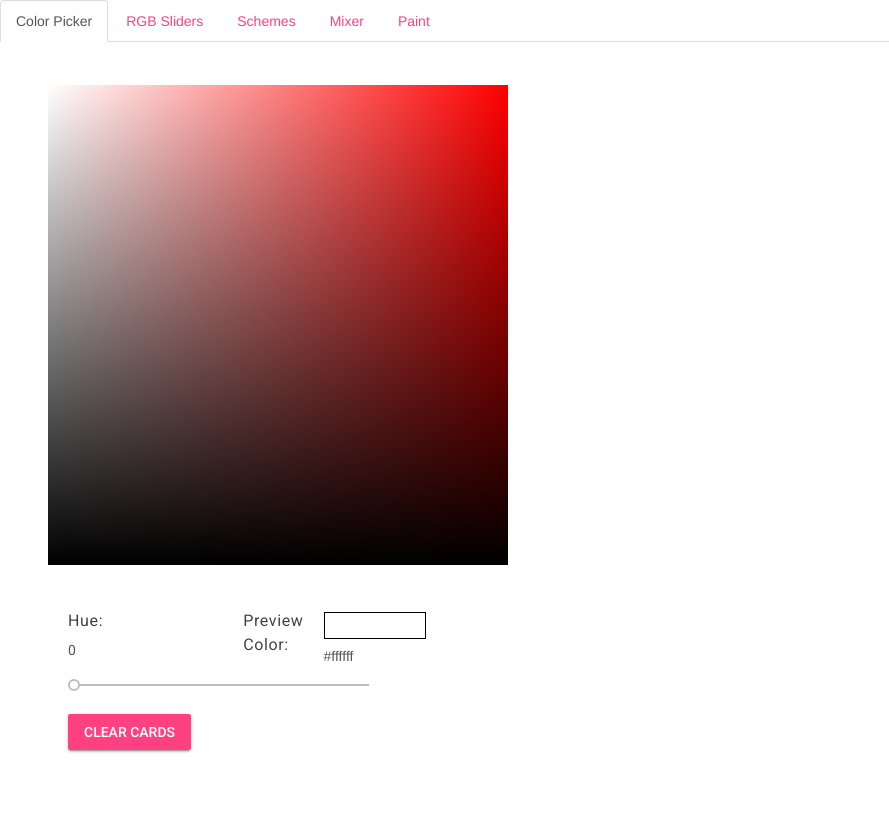
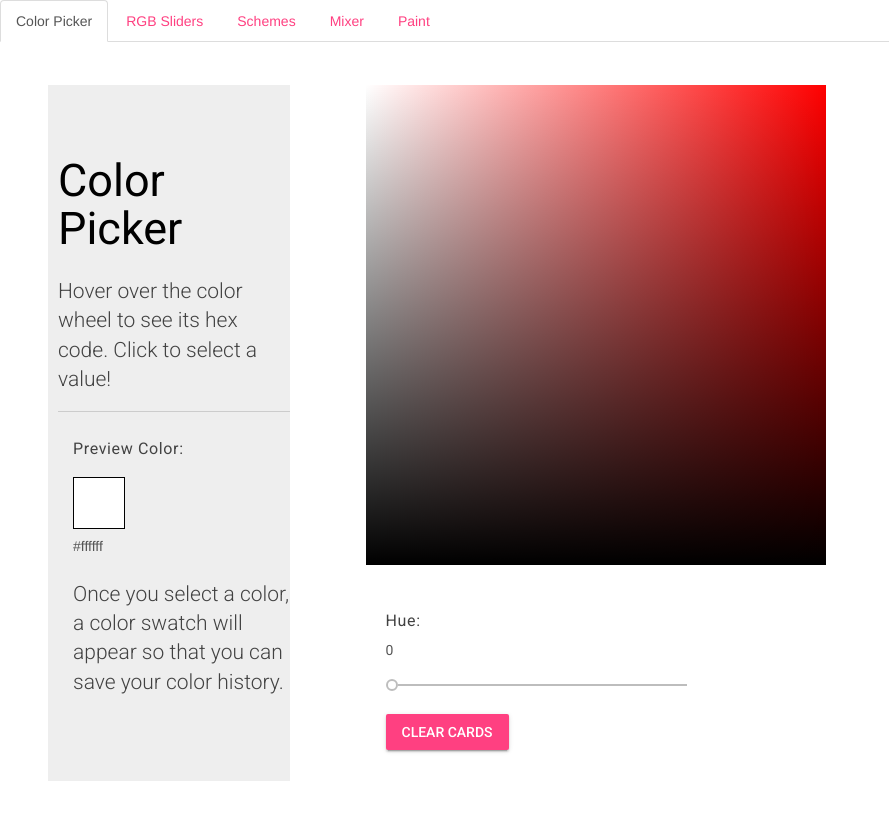
Before and after one commit to debugduck/color-picker, a Python web app: template templates/color_picker.html in a window 1280 px wide. Shown: the whole page, without its empty margins (0-889 px from the left). Before the commit the page ends 753 px from the top, so only its background shows below. Run offline with Jinja, Linux system fonts and the light colour scheme; the template is opened without the code that fills it, so the values that code supplies are empty; some libraries are stand-ins or nearby versions.

Commit message:
Added instructions to the color picker page

```diff
--- a/js/color_picker_logic.js
+++ b/js/color_picker_logic.js
@@ -89,7 +89,7 @@ ctx.canvas.addEventListener('mousemove', function(e) {
 
 // Listens for a color change click and updates the selected color
 ctx.canvas.addEventListener('click', function(e) {
-	if(id_count % 3 === 0 || current_div === 0) {
+	if(id_count % 2 === 0 || current_div === 0) {
 		current_div += 1;
 		document.getElementById("cards-body").innerHTML += "<div class=\"cards\"id=\"div-"+ current_div + "\"></div>";
 	}
@@ -157,6 +157,11 @@ function removeCard(element) {
 }
 
 // Clears all color cards from the page
-function clearCards() {
-	window.location.reload();
+function removeAll() {
+	for(i = 0; i <= id_count; i++) {
+		console.log("deleting card: " + i);
+		if(document.getElementById("card-" + i) != null) {
+			document.getElementById("card-" + i).remove();
+		}
+	}
 }
--- a/templates/color_picker.html
+++ b/templates/color_picker.html
@@ -9,7 +9,24 @@
 <div class="color-picker">
 
 	<div class="demo-grid-3 mdl-grid">
+		<div class="mdl-cell mdl-cell--3-col mdl-cell--hide-phone ">
 
+			<div class="jumbotron jumbotron-fluid">
+				<div class="jumbotron_title">
+					<h2 class="jumbotron_heading">Color Picker</h2>
+					<h6><p class="lead">Hover over the color wheel to see its hex code. Click to select a value!</p></h6>
+					<hr class="my-4">
+					<div class="color_boxes">
+						<div class="prev_box">
+							<h6>Preview Color:</h6>
+							<canvas id="preview_canvas" width="50" height="50" style="border: 1px solid black;"></canvas>
+							<output type="text" name="hex_preview" id="hex_preview">#ffffff</output>
+						</div>
+						<h6><p class="lead">Once you select a color, a color swatch will appear so that you can save your color history.</p></h6>
+					</div>
+				</div>
+			</div>
+		</div>
 		<div class="mdl-cell mdl-cell--4-col mdl-cell--6-col-tablet" id="gradient-cell">
 			<canvas id="gradient-box" class="gradient-canvas" width="460" height="480"></canvas>
 			<br>
@@ -19,17 +36,10 @@
 				<div id="hue-stuff">
 					<h6>Hue: <output id="hue_value">0</output></h6>
 				</div>
-				<div class="prev_text" id="preview-stuff">
-					<h6>Preview Color:</h6>
-				</div>
-				<div class="preview_values" id="preview-values">
-					<canvas id="preview_canvas" width="100" height="25" style="border: 1px solid black;"></canvas>
-					<output type="text" name="hex_preview" id="hex_preview">#ffffff</output>
-				</div>
 			</div>
 			<input class="mdl-slider mdl-js-slider" type="range" min="0" max="359" value="0" id="HUE" tabindex="0">
 			<div class="clear-cards-button">
-				<button class="mdl-button mdl-button--raised mdl-button--accent" onclick="clearCards()">Clear Cards</button>
+				<button class="mdl-button mdl-button--raised mdl-button--accent" onclick="removeAll()">Clear Cards</button>
 			</div>
 		</div>
 
```
